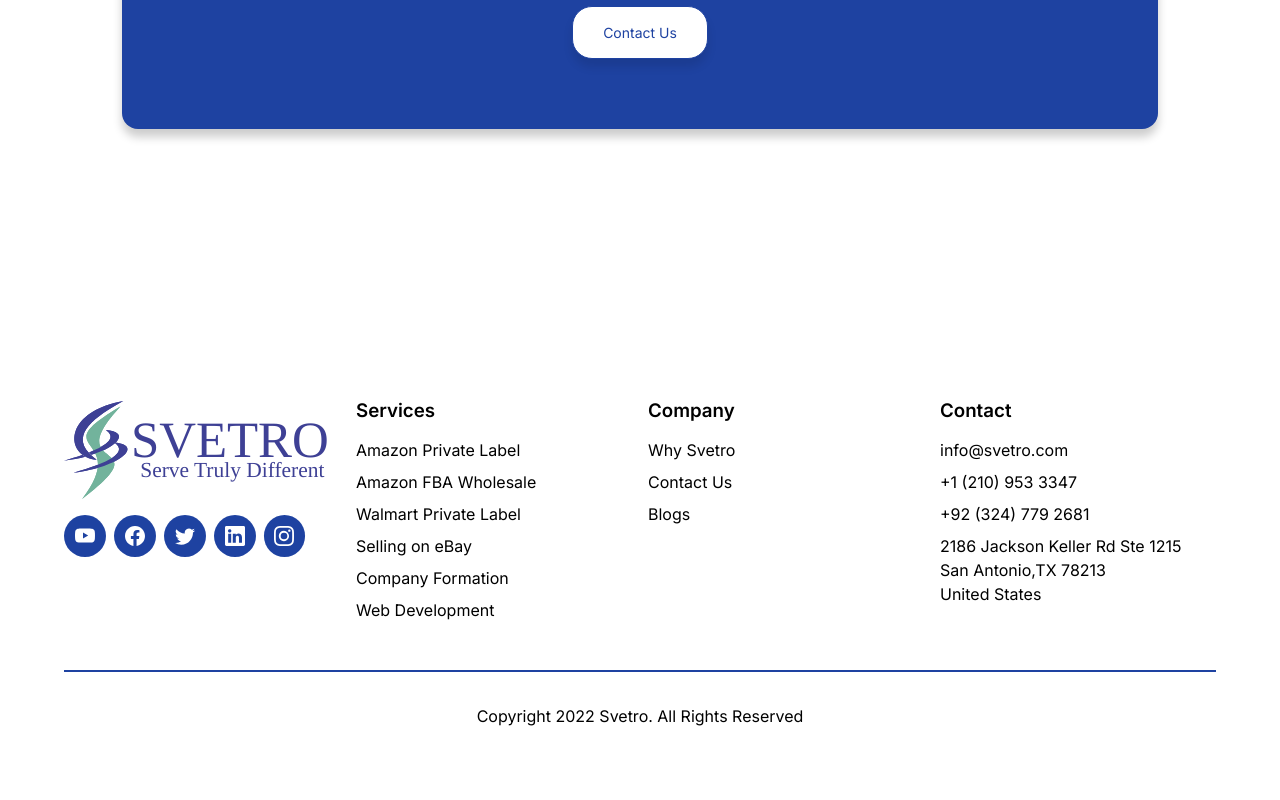
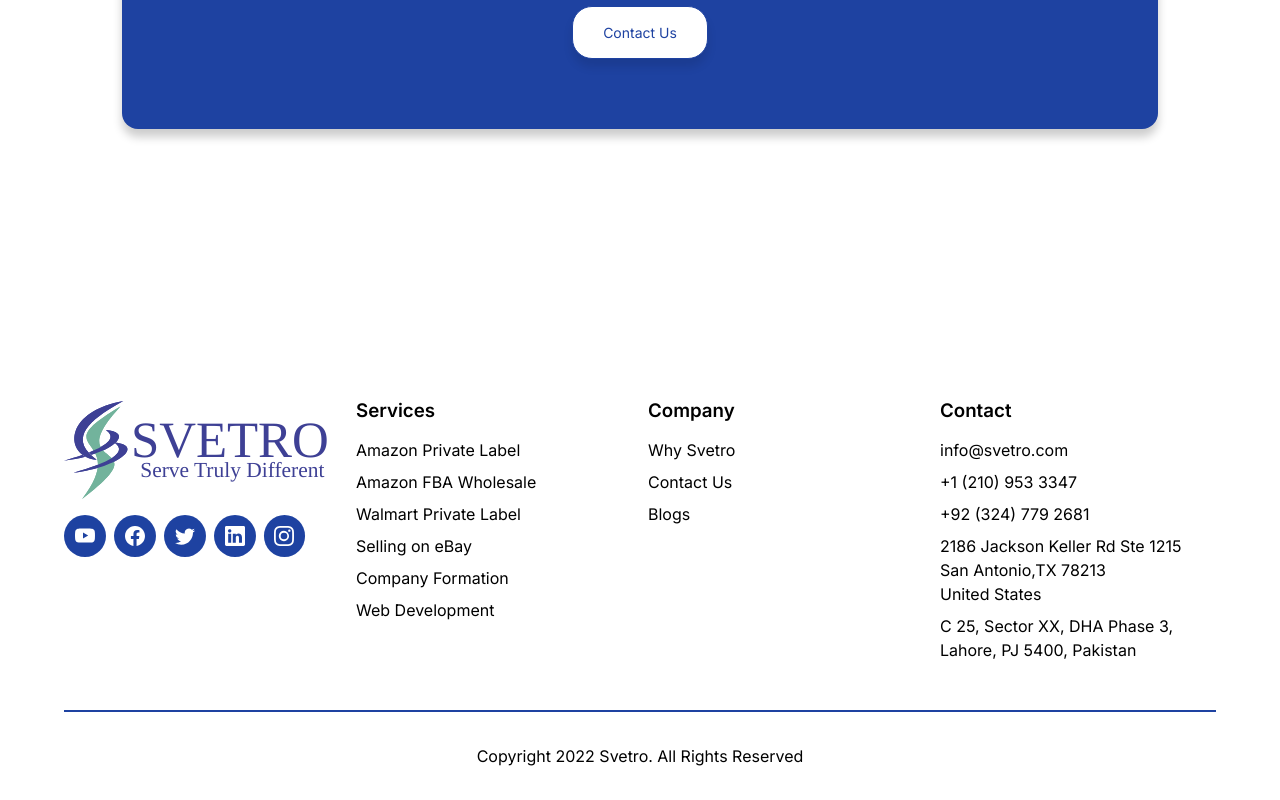
Before and after one commit to hariscs/svetro-app, a React (Create React App) app: page /fba in a window 1280 px wide. Shown: the part 4564-5364 px from the top of the page. Before the commit the page ends 5324 px from the top, so only its background shows below. Built offline with nearby package versions, Linux system fonts and the light colour scheme.

Commit message:
Update Footer.jsx

```diff
--- a/src/components/Footer/Footer.jsx
+++ b/src/components/Footer/Footer.jsx
@@ -104,8 +104,10 @@ const Footer = () => {
 								2186 Jackson Keller Rd Ste 1215
 								San Antonio,TX 78213
 								<br/>United States
-
-							</div>
+								</div>
+<div className={styles.address}>
+							C 25, Sector XX, DHA Phase 3, Lahore, PJ 5400, Pakistan
+						</div>
 						</div>
 					</div>
 				</div>
```
